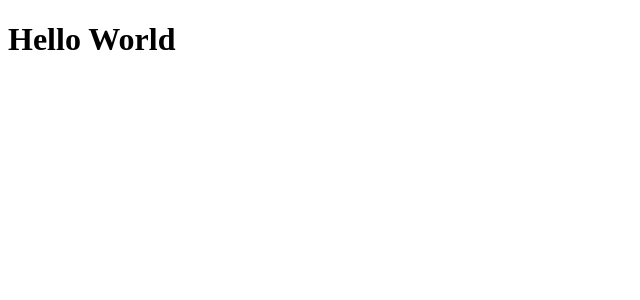
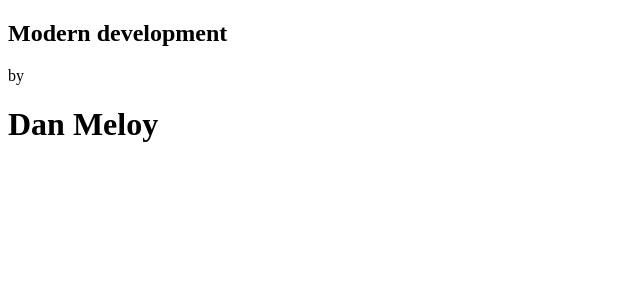
Before and after one commit to drmeloy/danmeloy.dev_react, a React app: page / in a window 1280 px wide. Shown: the top 300 px of the page, without its empty margins (0-640 px from the left). Built offline with nearby package versions, Linux system fonts and the light colour scheme.

Commit message:
building Landing page, added jsx resolve into webpack config, added Nav component directory

```diff
--- a/src/components/App.js
+++ b/src/components/App.js
@@ -1,5 +1,6 @@
 import React from 'react';
+import Landing from './Landing/Landing';
 
 export default function App() {
-  return <h1>Hello World</h1>;
+  return <Landing />;
 }
--- a/src/components/Landing/Landing.jsx
+++ b/src/components/Landing/Landing.jsx
@@ -0,0 +1,11 @@
+import React from 'react';
+
+export default function Landing(){
+  return (
+    <>
+      <h2 className='animated fadeInDown'>Modern development</h2>
+      <p className='animated fadeInDown'>by</p>
+      <h1 className='animated fadeInDown'>Dan Meloy</h1>
+    </>
+  );
+}
--- a/src/index.html
+++ b/src/index.html
@@ -5,6 +5,7 @@
   <meta charset="UTF-8">
   <meta name="viewport" content="width=device-width, initial-scale=1.0">
   <meta http-equiv="X-UA-Compatible" content="ie=edge">
+  <link rel="stylesheet" href="https://cdnjs.cloudflare.com/ajax/libs/animate.css/3.7.2/animate.min.css">
   <title>danmeloy.dev_react</title>
 </head>
 
--- a/webpack.config.js
+++ b/webpack.config.js
@@ -28,6 +28,7 @@ module.exports = {
     rules: [
       {
         test: /\.jsx?$/,
+        resolve: { extensions: ['.js', '.jsx'] },
         exclude: /node_modules/,
         use: {
           loader: 'babel-loader',
```
Also changed, not shown: src/components/Nav/Nav.css (added), src/components/Nav/Nav.jsx (added), 1 other file (tests, documents, lock files or other folders).
